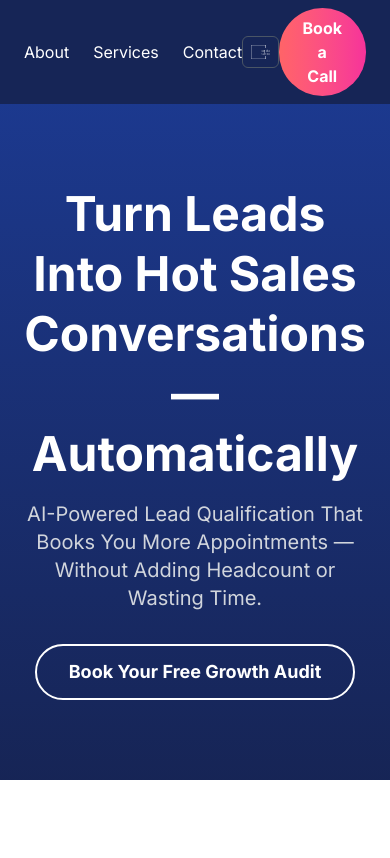
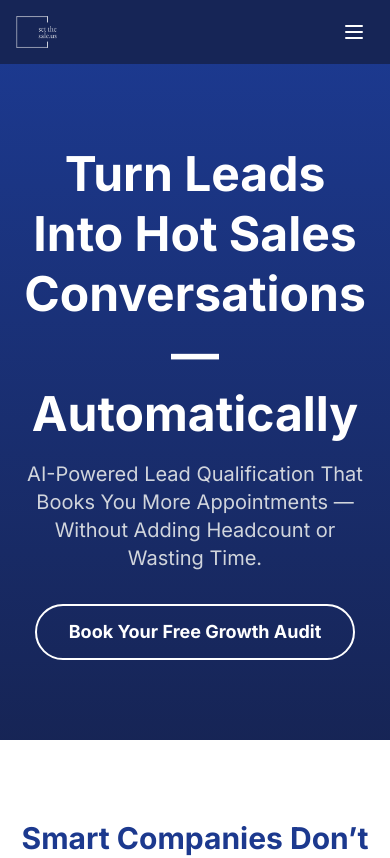
Before and after one commit to capitanbarbosa/setthesale-us, a Next.js app: page / in a window 390 px wide. Shown: the top 858 px of the page. Built offline with nearby package versions, Linux system fonts and the light colour scheme.

Commit message:
mobile menu

```diff
--- a/src/components/Navbar.js
+++ b/src/components/Navbar.js
@@ -1,39 +1,149 @@
+"use client";
+
+import { useState } from "react";
 import Link from "next/link";
 import Image from "next/image";
 
 const Navbar = () => {
+  const [isMenuOpen, setIsMenuOpen] = useState(false);
+
+  const toggleMenu = () => {
+    setIsMenuOpen(!isMenuOpen);
+  };
+
+  const closeMenu = () => {
+    setIsMenuOpen(false);
+  };
+
   return (
     <nav className="bg-blue-950 text-white sticky top-0 z-50">
-      <div className="container mx-auto px-6 py-2 flex items-center">
-        <div className="flex items-center space-x-6 flex-1">
-          <Link href="/about" className="hover:text-gray-300">
-            About
-          </Link>
-          <Link href="/services" className="hover:text-gray-300">
-            Services
-          </Link>
-          <Link href="/contact" className="hover:text-gray-300">
-            Contact
-          </Link>
-        </div>
-        <Link href="/" className="border border-gray-600 p-2 rounded-md">
+      <div className="container mx-auto px-4 sm:px-6">
+        {/* Desktop Navigation */}
+        <div className="flex items-center justify-between h-16">
+          {/* Logo */}
+          <Link href="/" className="flex-shrink-0">
             <Image
               src="/images/Logo-PNG-white.png"
               alt="Set The Sale Logo"
-            width={90}
-            height={30}
+              width={120}
+              height={40}
+              className="h-8 w-auto"
             />
           </Link>
-        <div className="flex-1 flex justify-end">
+
+          {/* Desktop Menu */}
+          <div className="hidden md:flex items-center space-x-8">
+            <Link
+              href="/about"
+              className="hover:text-gray-300 transition-colors duration-200"
+            >
+              About
+            </Link>
+            <Link
+              href="/services"
+              className="hover:text-gray-300 transition-colors duration-200"
+            >
+              Services
+            </Link>
+            <Link
+              href="/contact"
+              className="hover:text-gray-300 transition-colors duration-200"
+            >
+              Contact
+            </Link>
             <Link
               href="https://calendly.com/pachocripto/initial-consultation-companies"
               target="_blank"
               rel="noopener noreferrer"
             >
-            <button className="bg-gradient-to-r from-red-400 to-pink-500 hover:from-red-500 hover:to-pink-600 text-white font-bold py-2 px-6 rounded-full transition-all duration-300">
+              <button className="bg-gradient-to-r from-red-400 to-pink-500 hover:from-red-500 hover:to-pink-600 text-white font-semibold py-2 px-4 rounded-lg transition-all duration-300 text-sm">
                 Book a Call
               </button>
             </Link>
+          </div>
+
+          {/* Mobile hamburger button */}
+          <div className="md:hidden">
+            <button
+              onClick={toggleMenu}
+              className="inline-flex items-center justify-center p-2 rounded-md text-white hover:text-gray-300 hover:bg-blue-900 focus:outline-none focus:ring-2 focus:ring-inset focus:ring-white transition-colors duration-200"
+              aria-expanded="false"
+            >
+              <span className="sr-only">Open main menu</span>
+              {!isMenuOpen ? (
+                <svg
+                  className="block h-6 w-6"
+                  xmlns="http://www.w3.org/2000/svg"
+                  fill="none"
+                  viewBox="0 0 24 24"
+                  stroke="currentColor"
+                  aria-hidden="true"
+                >
+                  <path
+                    strokeLinecap="round"
+                    strokeLinejoin="round"
+                    strokeWidth="2"
+                    d="M4 6h16M4 12h16M4 18h16"
+                  />
+                </svg>
+              ) : (
+                <svg
+                  className="block h-6 w-6"
+                  xmlns="http://www.w3.org/2000/svg"
+                  fill="none"
+                  viewBox="0 0 24 24"
+                  stroke="currentColor"
+                  aria-hidden="true"
+                >
+                  <path
+                    strokeLinecap="round"
+                    strokeLinejoin="round"
+                    strokeWidth="2"
+                    d="M6 18L18 6M6 6l12 12"
+                  />
+                </svg>
+              )}
+            </button>
+          </div>
+        </div>
+
+        {/* Mobile Menu */}
+        <div className={`md:hidden ${isMenuOpen ? "block" : "hidden"}`}>
+          <div className="px-2 pt-2 pb-3 space-y-1 sm:px-3 bg-blue-900 rounded-lg mt-2 mb-4">
+            <Link
+              href="/about"
+              className="block px-3 py-2 rounded-md text-base font-medium hover:text-gray-300 hover:bg-blue-800 transition-colors duration-200"
+              onClick={closeMenu}
+            >
+              About
+            </Link>
+            <Link
+              href="/services"
+              className="block px-3 py-2 rounded-md text-base font-medium hover:text-gray-300 hover:bg-blue-800 transition-colors duration-200"
+              onClick={closeMenu}
+            >
+              Services
+            </Link>
+            <Link
+              href="/contact"
+              className="block px-3 py-2 rounded-md text-base font-medium hover:text-gray-300 hover:bg-blue-800 transition-colors duration-200"
+              onClick={closeMenu}
+            >
+              Contact
+            </Link>
+            <div className="px-3 py-2">
+              <Link
+                href="https://calendly.com/pachocripto/initial-consultation-companies"
+                target="_blank"
+                rel="noopener noreferrer"
+                onClick={closeMenu}
+              >
+                <button className="w-full bg-gradient-to-r from-red-400 to-pink-500 hover:from-red-500 hover:to-pink-600 text-white font-semibold py-3 px-4 rounded-lg transition-all duration-300">
+                  Book a Call
+                </button>
+              </Link>
+            </div>
+          </div>
         </div>
       </div>
     </nav>
```
Lines whose indentation alone changed are shown as unchanged.
